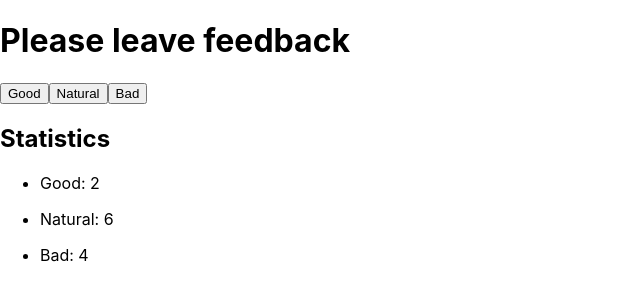
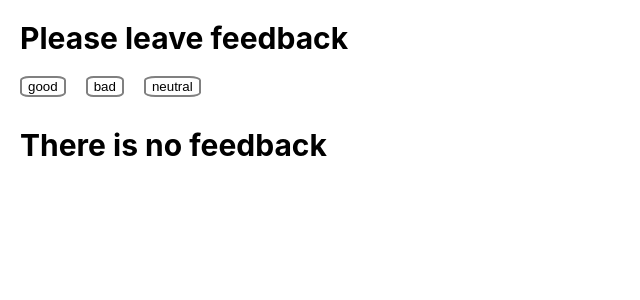
Before and after one commit to TarasTikan/goit-react-hw-02-feedback, a React (Create React App) app: page / in a window 1280 px wide. Shown: the top 300 px of the page, without its empty margins (0-640 px from the left). Built offline with nearby package versions, Linux system fonts and the light colour scheme.

Commit message:
add dada

```diff
--- a/package.json
+++ b/package.json
@@ -4,12 +4,16 @@
   "private": true,
   "homepage": "https://TarasTikan.github.io/goit-react-hw-02-feedback/",
   "dependencies": {
+    "@emotion/react": "^11.10.5",
+    "@emotion/styled": "^11.10.5",
     "@testing-library/jest-dom": "^5.16.3",
     "@testing-library/react": "^12.1.4",
     "@testing-library/user-event": "^13.5.0",
+    "prop-types": "^15.8.1",
     "react": "^18.1.0",
     "react-dom": "^18.1.0",
     "react-scripts": "5.0.1",
+    "shortid": "^2.2.16",
     "web-vitals": "^2.1.3"
   },
   "scripts": {
--- a/src/components/App.jsx
+++ b/src/components/App.jsx
@@ -1,24 +1,61 @@
-import { Statistics } from "./Statistics/Statistics";
-import { Component } from "react";
+import { Statistics } from './Statistics/Statistics';
+import { Component } from 'react';
+import { Section } from './Section/Section';
+import { FeedbackOptions } from './FeedbackOptions/FeedbackOptions';
+import { Notification } from './Notification/Notification';
+
 
 export class App extends Component {
   state = {
-    good: 2,
-    neutral: 6,
-    bad: 4
-  }
+    good: 0,
+    neutral: 0,
+    bad: 0,
+  };
 
-handleGoodFeedBack = () => {
-  this.setstate((prevState)=>{
-      good: prevState.good + 1
-  })
-}
+  countTotalFeedback = () => {
+    const { good, neutral, bad } = this.state;
+    const result = good + neutral + bad;
+    return result;
+  };
+
+  countPositiveFeedbackPercentage = () => {
+    const result = this.countTotalFeedback();
+    const { good } = this.state;
+    const percentage = (good * 100) / result;
+    return Math.round(percentage);
+  };
+
+  onLeaveFeedback = e => {
+    const feedback = e.target.name;
+    this.setState(prevState => ({
+      [feedback]: prevState[feedback] + 1,
+    }));
+  };
 
   render() {
     return (
       <>
-      <Statistics good={this.state.good} neutral={this.state.neutral} bad={this.state.bad} total={5} positivePercentage={6}/>
+        <Section title="Please leave feedback">
+          <FeedbackOptions
+            options={['good', 'bad', 'neutral']}
+            onLeaveFeedback={this.onLeaveFeedback}
+          />
+        </Section>
+
+        {this.countTotalFeedback() === 0 ? (
+          <Notification message="There is no feedback" />
+        ) : (
+          <Section>
+            <Statistics
+              good={this.state.good}
+              neutral={this.state.neutral}
+              bad={this.state.bad}
+              total={this.countTotalFeedback()}
+              positivePercentage={this.countPositiveFeedbackPercentage()}
+            />
+          </Section>
+        )}
       </>
-    )
+    );
   }
 }
--- /dev/null
+++ b/src/components/FeedbackOptions/FeedbackOptions.jsx
@@ -0,0 +1,25 @@
+import React from 'react';
+import shortid from 'shortid';
+import PropTypes from 'prop-types';
+import { FeedbackList, FeedbackBtn} from './FeedbackOptions.styled';
+
+export const FeedbackOptions = ({ options, onLeaveFeedback }) => {
+  return (
+    <FeedbackList>
+      {options.map(option => (
+        <FeedbackBtn
+          key={shortid.generate()}
+          name={option}
+          onClick={onLeaveFeedback}
+        >
+          {option}
+        </FeedbackBtn>
+      ))}
+    </FeedbackList>
+  );
+};
+
+FeedbackOptions.propTypes = {
+  options: PropTypes.array.isRequired,
+  onLeaveFeedback: PropTypes.func.isRequired,
+};
--- /dev/null
+++ b/src/components/FeedbackOptions/FeedbackOptions.styled.jsx
@@ -0,0 +1,14 @@
+import styled from '@emotion/styled';
+
+export const FeedbackList = styled.ul`
+display: flex;
+gap: 20px;
+ padding: 0;
+ margin-left: 20px;
+`;
+
+export const FeedbackBtn = styled.button`
+border-radius: 20%;
+    background-color: white;
+    border: 2px solid gray;
+`;
--- /dev/null
+++ b/src/components/Notification/Notification.jsx
@@ -0,0 +1,11 @@
+import React from 'react';
+import PropTypes from 'prop-types';
+import { Message } from './Notification.styled';
+
+export const Notification = ({ message }) => {
+  return (<Message>{message}</Message>);
+};
+
+Notification.propTypes = {
+  message: PropTypes.string.isRequired,
+};
--- /dev/null
+++ b/src/components/Notification/Notification.styled.jsx
@@ -0,0 +1,7 @@
+import styled from '@emotion/styled';
+
+export const Message = styled.p`
+ margin-left: 20px;
+ font-weight: 700;
+ font-size: 30px;
+`;
--- /dev/null
+++ b/src/components/Section/Section.jsx
@@ -0,0 +1,16 @@
+import React from 'react';
+import PropTypes from 'prop-types';
+import { SectionTitle } from './Section.styled';
+
+export const Section = ({ title, children }) => {
+  return (
+    <>
+      <SectionTitle>{title}</SectionTitle>
+      {children}
+    </>
+  );
+};
+
+Section.propTypes = {
+  title: PropTypes.string,
+};
--- /dev/null
+++ b/src/components/Section/Section.styled.jsx
@@ -0,0 +1,8 @@
+import styled from '@emotion/styled';
+
+export const SectionTitle = styled.section`
+  margin: 20px;
+  font-weight: 700;
+  font-size: 30px;
+
+`;
--- a/src/components/Statistics/Statistics.jsx
+++ b/src/components/Statistics/Statistics.jsx
@@ -1,16 +1,42 @@
-export const Statistics = ({good, neutral, bad, total}) => {
+import PropTypes from 'prop-types';
+import React from 'react';
+import { StatisticsTitle, StatisticsList } from './Statistics.styled';
+
+export const Statistics = ({
+  good,
+  bad,
+  neutral,
+  total,
+  positivePercentage,
+}) => {
   return (
     <>
-      <h1>Please leave feedback</h1>
-      <button>Good</button>
-      <button>Natural</button>
-      <button>Bad</button>
-      <h2>Statistics</h2>
-      <ul>
-        <li><p>Good: {good}</p></li>
-        <li><p>Natural: {neutral}</p></li>
-        <li><p>Bad: {bad}</p></li>
-      </ul>
+      <StatisticsTitle>Statistics</StatisticsTitle>
+      <StatisticsList>
+        <li>
+          <p>Good: {good}</p>
+        </li>
+        <li>
+          <p>Natural: {neutral}</p>
+        </li>
+        <li>
+          <p>Bad: {bad}</p>
+        </li>
+        <li>
+          <p>Total: {total}</p>
+        </li>
+        <li>
+          <p>Positive feedback: {positivePercentage}%</p>
+        </li>
+      </StatisticsList>
     </>
   );
 };
+
+Statistics.propTypes = {
+  good: PropTypes.number.isRequired,
+  neutral: PropTypes.number.isRequired,
+  bad: PropTypes.number.isRequired,
+  total: PropTypes.number.isRequired,
+  positivePercentage: PropTypes.number.isRequired,
+};
--- /dev/null
+++ b/src/components/Statistics/Statistics.styled.jsx
@@ -0,0 +1,11 @@
+import styled from '@emotion/styled';
+
+export const StatisticsTitle = styled.h2`
+ margin-left: 20px;
+ font-weight: 700;
+ font-size: 30px;
+`;
+
+export const StatisticsList = styled.ul`
+ list-style: none;
+`;
```
Also changed, not shown: 1 other file (tests, documents, lock files or other folders).
